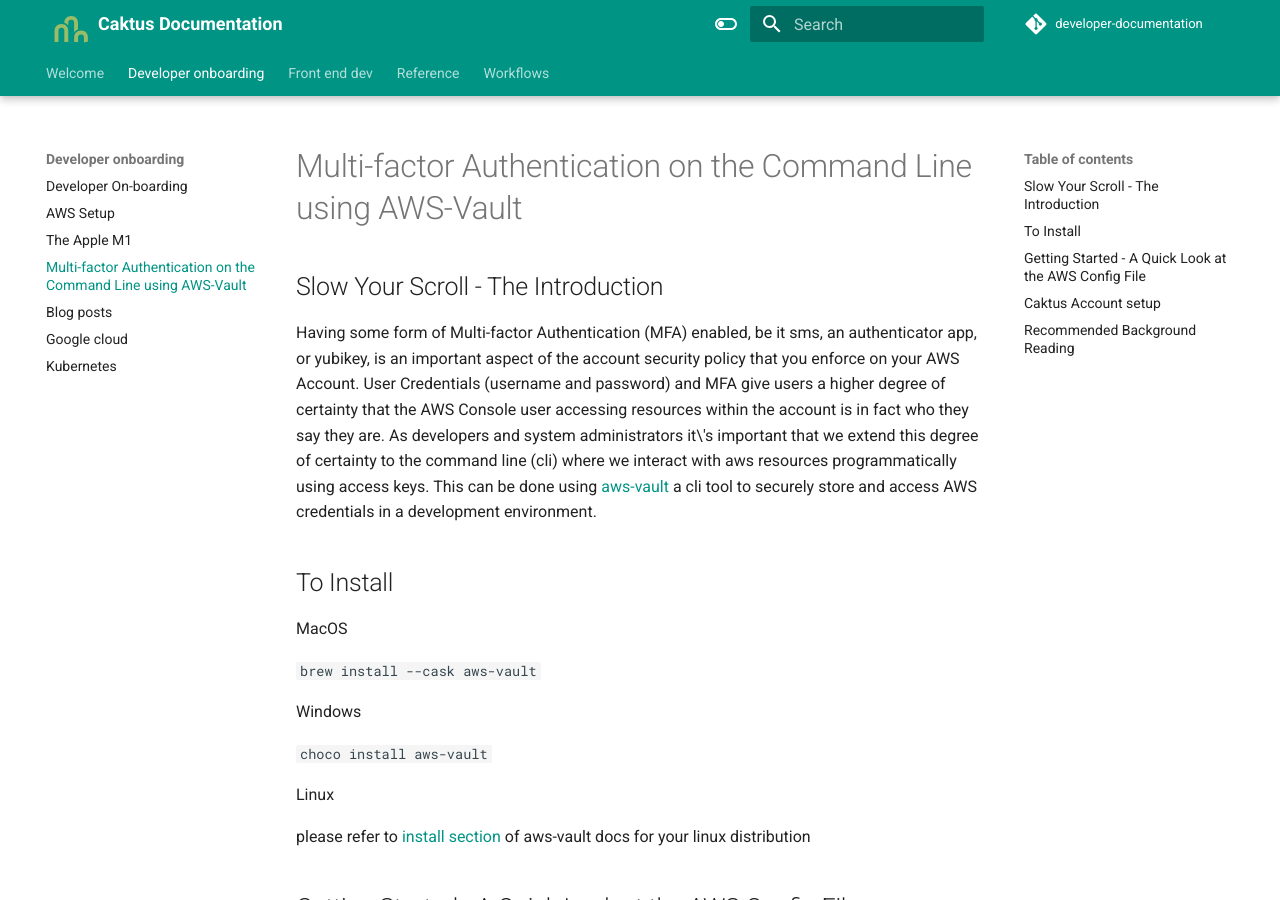
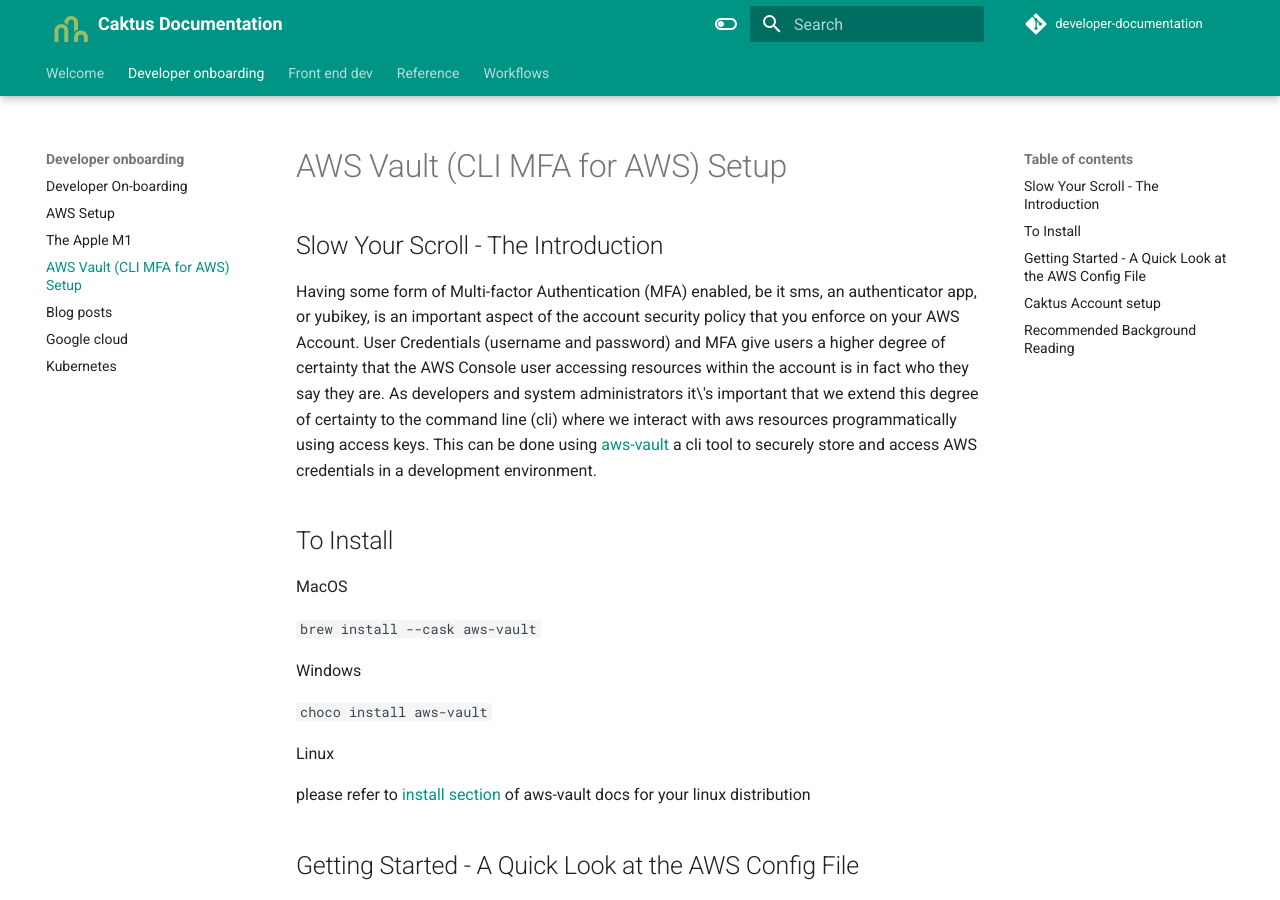
Before and after one commit to caktus/guidebook, an MkDocs documentation site: the page built from docs/developer-onboarding/aws-vault.md, in a window 1280 px wide and 900 px high. Built offline with MkDocs 1.6.1 and Material for MkDocs 9.7.7, drawn with Linux system fonts in a browser that asks for light colours; comment, search, counter and statistics services are not loaded.

Commit message:
Update aws-vault.md

```diff
--- a/docs/developer-onboarding/aws-vault.md
+++ b/docs/developer-onboarding/aws-vault.md
@@ -1,4 +1,4 @@
-# Multi-factor Authentication on the Command Line using AWS-Vault
+# AWS Vault (CLI MFA for AWS) Setup
 
 ## Slow Your Scroll - The Introduction
 
```
